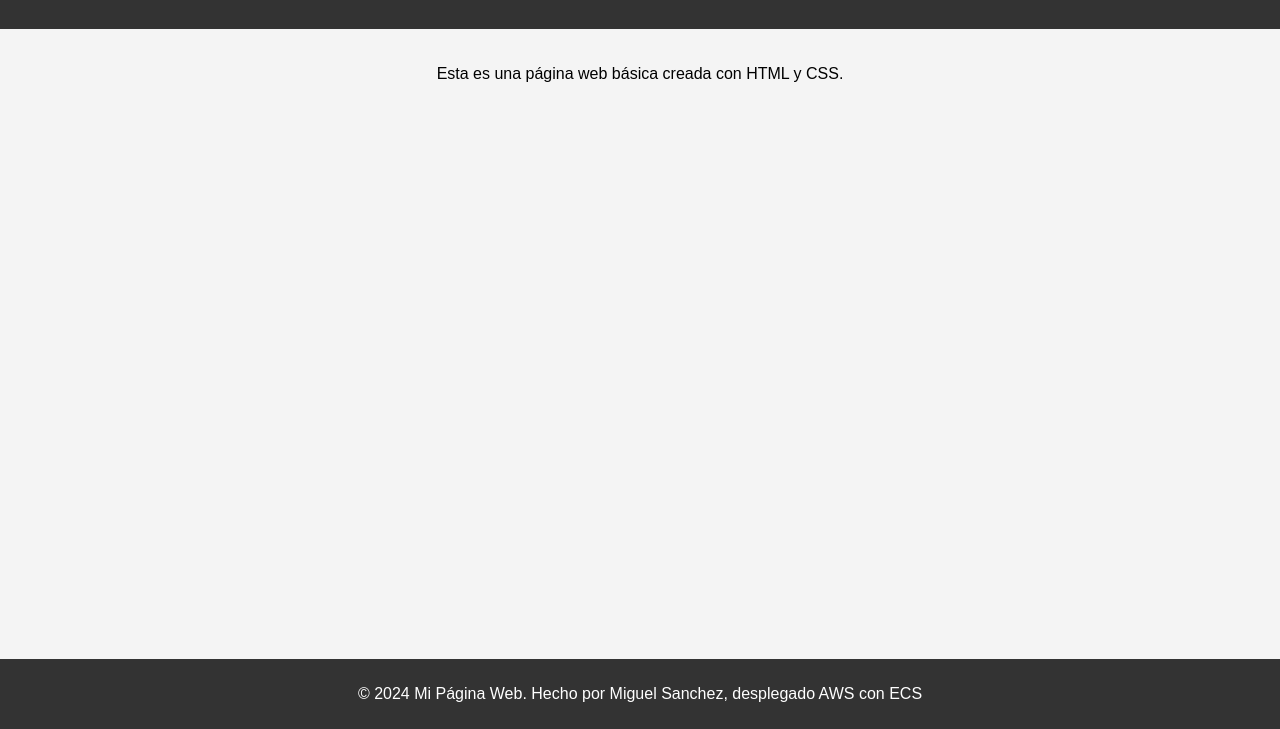
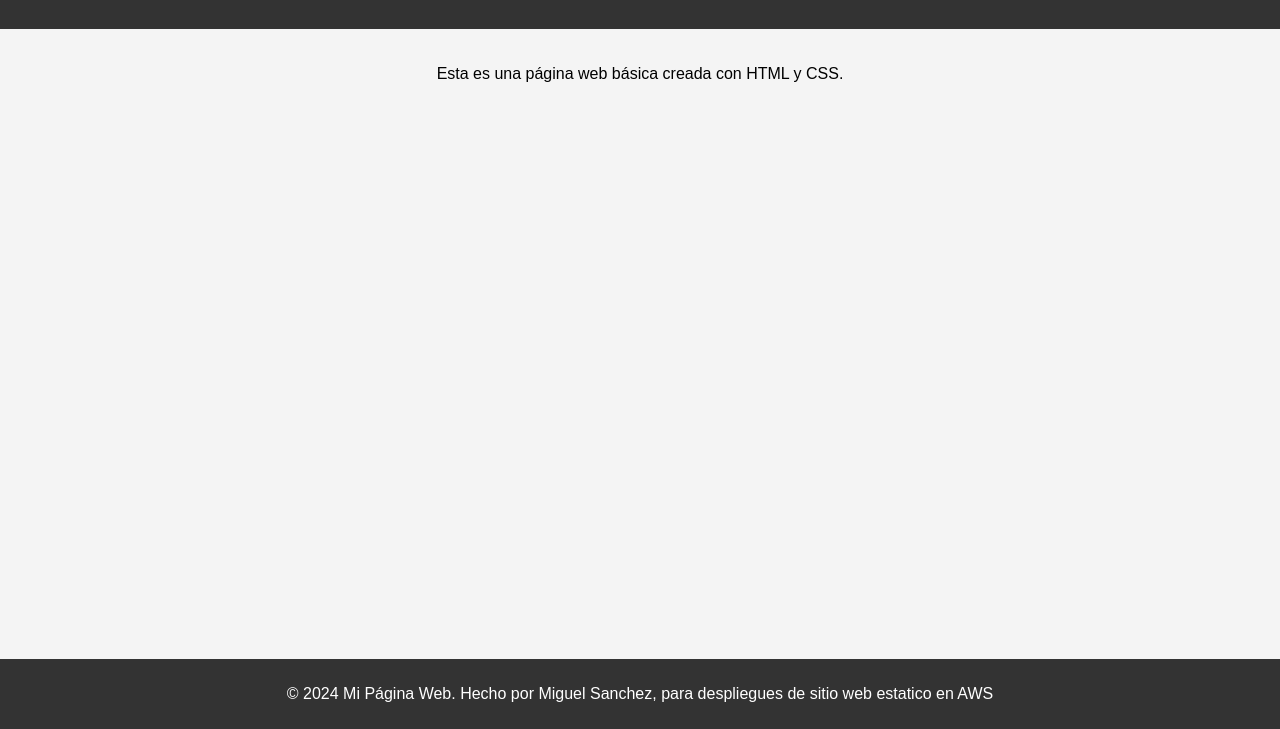
Before and after one commit to miguel-dev01/nginx-atlantic-aws, a plain HTML site: page index.html in a window 1280 px wide. Shown: the part 71-800 px from the top of the page. Drawn offline with Linux system fonts and the light colour scheme.

Commit message:
Update index.html

```diff
--- a/index.html
+++ b/index.html
@@ -45,7 +45,7 @@
     <p>Esta es una página web básica creada con HTML y CSS.</p>
 </main>
 <footer>
-    <p>&copy; 2024 Mi Página Web. Hecho por Miguel Sanchez, desplegado AWS con ECS</p>
+    <p>&copy; 2024 Mi Página Web. Hecho por Miguel Sanchez, para despliegues de sitio web estatico en AWS</p>
 </footer>
 </body>
 </html>
```
